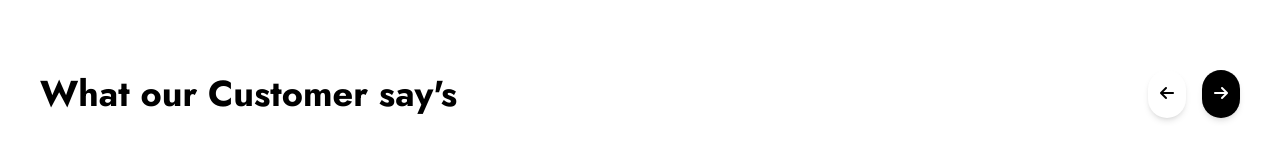
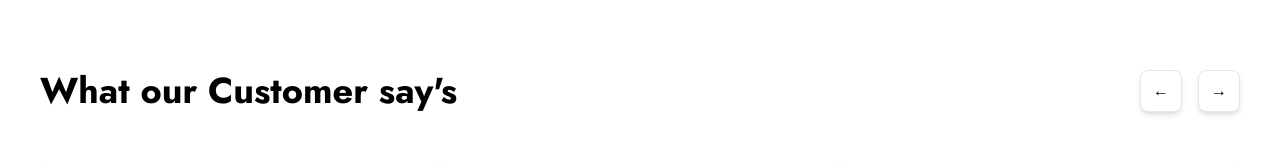
Before and after one commit to Kuroneko1512/website-E-Sport-Heaven, a React (Vite) app in the folder frontend/client/: page / in a window 1280 px wide. Shown: the part 2362-2530 px from the top of the page. Built offline with nearby package versions, Linux system fonts and the light colour scheme; data requests are answered from the project's data file.

Commit message:
Chỉnh sửa Giao diện Home-2

```diff
--- a/frontend/client/src/components/main/CategorySlider.jsx
+++ b/frontend/client/src/components/main/CategorySlider.jsx
@@ -42,7 +42,7 @@ const CategorySlider = () => {
             className="flex gap-4 overflow-x-auto scroll-smooth scrollbar-hide snap-x snap-mandatory"
           >
             {categories.map((category, index) => (
-              <div key={index} className="relative flex-shrink-0 w-3/4 sm:w-1/2 md:w-1/3 lg:w-1/4 xl:w-1/5 snap-center">
+              <div key={index} className="relative flex-shrink-0 w-3/4 sm:w-1/2 md:w-1/3 lg:w-1/4 snap-center">
                 <img src={category.image} alt={category.name} className="w-full h-[250px] object-cover rounded-lg" />
                 <button className="absolute bottom-4 left-1/2 transform -translate-x-1/2 bg-white px-4 py-2 rounded-lg shadow-md text-sm font-semibold">
                   {category.name}
--- a/frontend/client/src/components/main/CustomerSay.jsx
+++ b/frontend/client/src/components/main/CustomerSay.jsx
@@ -25,11 +25,11 @@ const CustomerSay = () => {
       <div className="flex flex-col md:flex-row justify-between items-center mb-12">
         <h2 className="text-2xl md:text-4xl font-bold text-center md:text-left">What our Customer say's</h2>
         <div className="flex space-x-4 mt-4 md:mt-0">
-          <button onClick={prevTestimonial} className="bg-white text-black p-3 rounded-full shadow-md hover:bg-gray-200">
-            <i className="fas fa-arrow-left"></i>
+          <button onClick={prevTestimonial} className=" bg-white text-black hover:bg-black hover:text-white px-3 py-2 border rounded-lg shadow-md z-10 hidden md:block">
+          ←
           </button>
-          <button onClick={nextTestimonial} className="bg-black text-white p-3 rounded-full shadow-md hover:bg-gray-800">
-            <i className="fas fa-arrow-right"></i>
+          <button onClick={nextTestimonial} className=" bg-white text-black hover:bg-black hover:text-white px-3 py-2 border rounded-lg shadow-md z-10 hidden md:block">
+          →
           </button>
         </div>
       </div>
```
